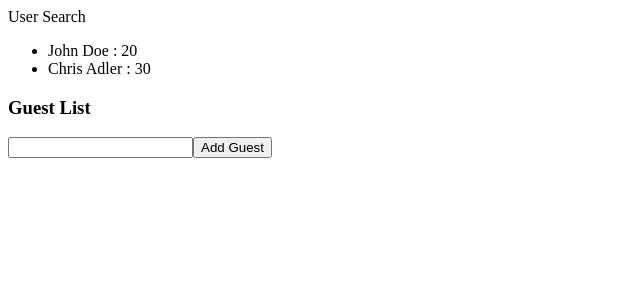
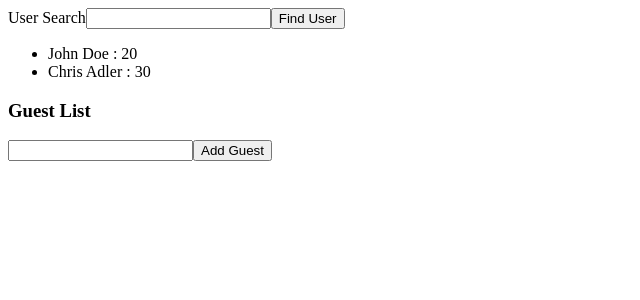
Before and after one commit to Jeff-Adler/first_react_TS_app, a React (Create React App) app: page / in a window 1280 px wide. Shown: the top 300 px of the page, without its empty margins (0-640 px from the left). Built offline with nearby package versions, Linux system fonts and the light colour scheme.

Commit message:
UserSearch completed

```diff
--- a/src/state/UserSearch.tsx
+++ b/src/state/UserSearch.tsx
@@ -1,4 +1,4 @@
-// import { useState } from 'react';
+import { useState } from 'react';
 
 const users = [
   { name: 'John Doe', age: 20 },
@@ -7,12 +7,27 @@ const users = [
 
 //need to build this out
 export const UserSearch: React.FC = () => {
+  const [name, setName] = useState('');
+  const [user, setUser] = useState<{ name: string; age: number } | undefined>();
+
+  const onClick = () => {
+    const foundUser = users.find((user) => {
+      return user.name.toLowerCase().includes(name.toLowerCase());
+    });
+
+    setUser(foundUser);
+  };
+
   return (
     <div>
       User Search
+      <input value={name} onChange={(e) => setName(e.target.value)} />
+      <button onClick={onClick}>Find User</button>
+      <div>{user && user.name}</div>
+      <div>{user ? user.name : ''}</div>
       <ul>
         {users.map((user) => (
-          <li>
+          <li key={user.name}>
             {user.name} : {user.age}
           </li>
         ))}
```
